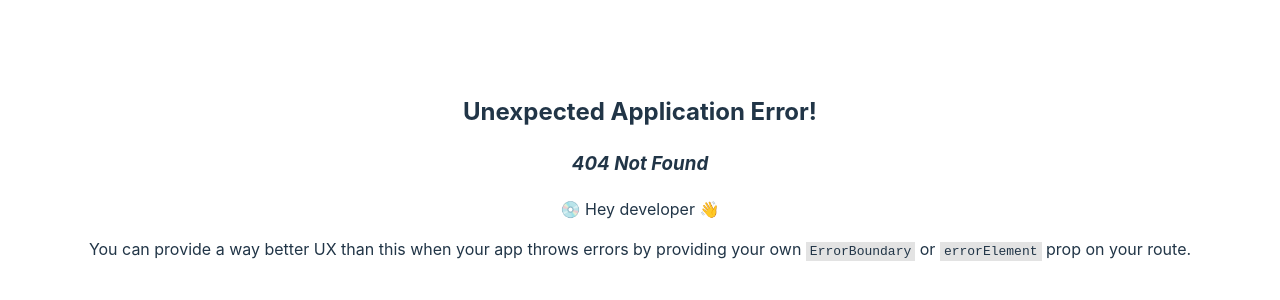
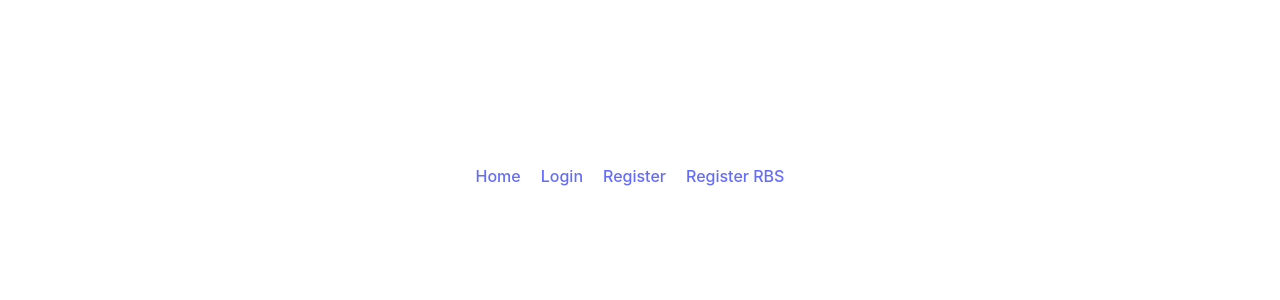
Before and after one commit to mrfhmd7/email-pass-auth, a React (Vite) app: page /register-rbs in a window 1280 px wide. Before the commit this address had no page. Shown: the part 224-524 px from the top of the page. Built offline with nearby package versions, Linux system fonts and the light colour scheme.

Commit message:
add new register cmpnt

```diff
--- a/package.json
+++ b/package.json
@@ -10,10 +10,12 @@
     "preview": "vite preview"
   },
   "dependencies": {
+    "bootstrap": "^5.3.3",
     "firebase": "^10.8.0",
     "localforage": "^1.10.0",
     "match-sorter": "^6.3.4",
     "react": "^18.2.0",
+    "react-bootstrap": "^2.10.1",
     "react-dom": "^18.2.0",
     "react-router-dom": "^6.22.1",
     "sort-by": "^1.2.0"
--- a/src/components/Header/Header.jsx
+++ b/src/components/Header/Header.jsx
@@ -8,6 +8,7 @@ const Header = () => {
                <Link to='/'>Home</Link>
                <Link to='/login'>Login</Link>
                <Link to='/register'>Register</Link>
+               <Link to='/register-rbs'>Register RBS</Link>
           </nav>
      );
 };
--- /dev/null
+++ b/src/components/RegisterRBS/RegisterRBS.jsx
@@ -0,0 +1,11 @@
+import React from 'react';
+
+const RegisterRBS = () => {
+     return (
+          <div>
+
+          </div>
+     );
+};
+
+export default RegisterRBS;
--- a/src/main.jsx
+++ b/src/main.jsx
@@ -7,6 +7,7 @@ import Main from './components/layout/Main.jsx'
 import Home from './components/Home/Home.jsx'
 import Login from './components/Login/Login.jsx'
 import Register from './components/Register/Register.jsx'
+import RegisterRBS from './components/RegisterRBS/RegisterRBS.jsx'
 
 const router = createBrowserRouter([
   {
@@ -24,6 +25,10 @@ const router = createBrowserRouter([
       {
         path: '/register',
         element: <Register/>
+      },
+      {
+        path: '/register-rbs',
+        element: <RegisterRBS/>
       }
     ]
   }
```
Also changed, not shown: src/components/Register/Register.jsx (line endings or trailing spaces), 1 other file (tests, documents, lock files or other folders).
